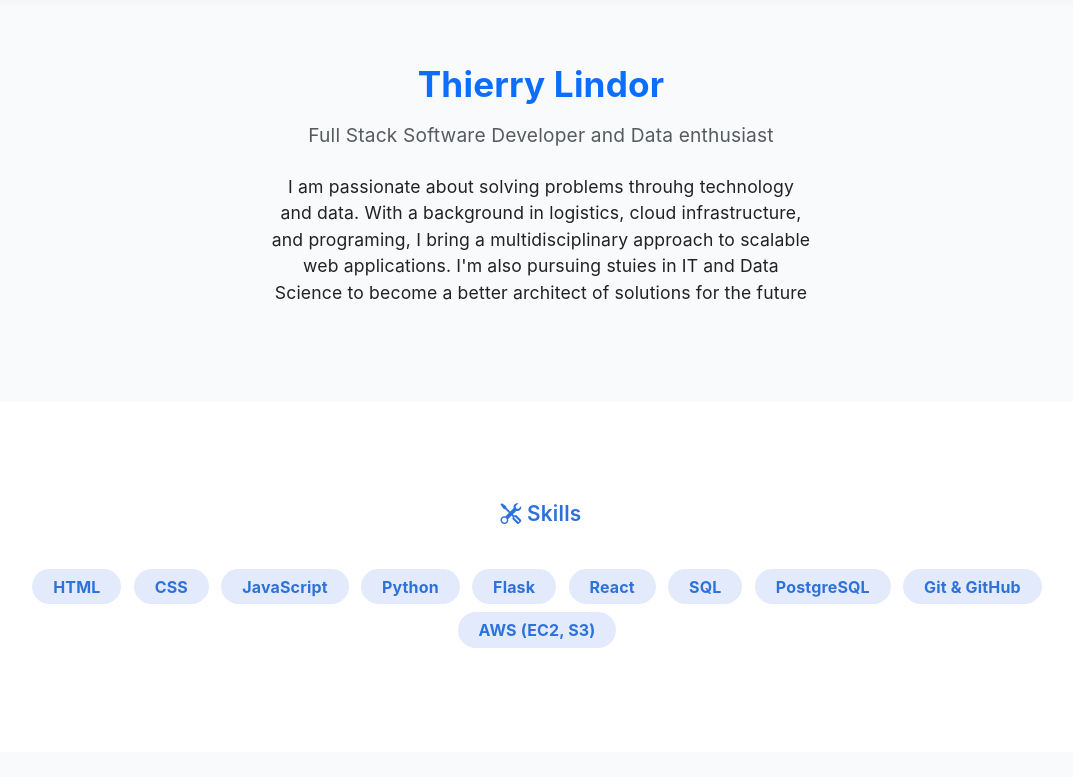
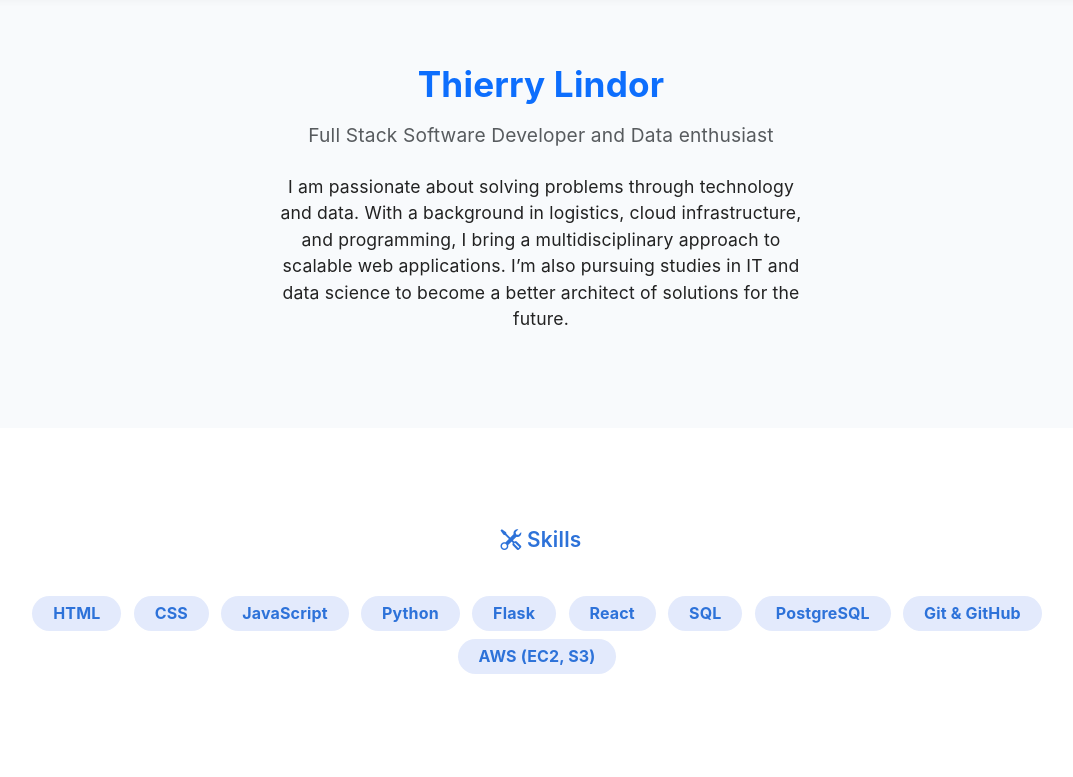
Before and after one commit to tmaster001/tlindor-portfolio, a Flask app: page / in a window 1280 px wide. Shown: the part 105-882 px from the top of the page, without its empty margins (99-1172 px from the left). Run offline with Flask 3, Linux system fonts and the light colour scheme.

```diff
--- a/templates/hello.html
+++ b/templates/hello.html
@@ -36,7 +36,7 @@
             <h1 class="fw-bold text-primary mb-3">Thierry Lindor</h1>
             <div class="text-muted mb-4">Full Stack Software Developer and Data enthusiast</div>
             <p class="mx-auto mb-0">
-                I am passionate about solving problems throuhg technology and data. With a background in logistics, cloud infrastructure, and programing, I bring a multidisciplinary approach to scalable web applications. I'm also pursuing stuies in IT and Data Science to become a better architect of solutions for the future
+                I am passionate about solving problems through technology and data. With a background in logistics, cloud infrastructure, and programming, I bring a multidisciplinary approach to scalable web applications. I’m also pursuing studies in IT and data science to become a better architect of solutions for the future.
             </p>
         </div>
     </section>
```
